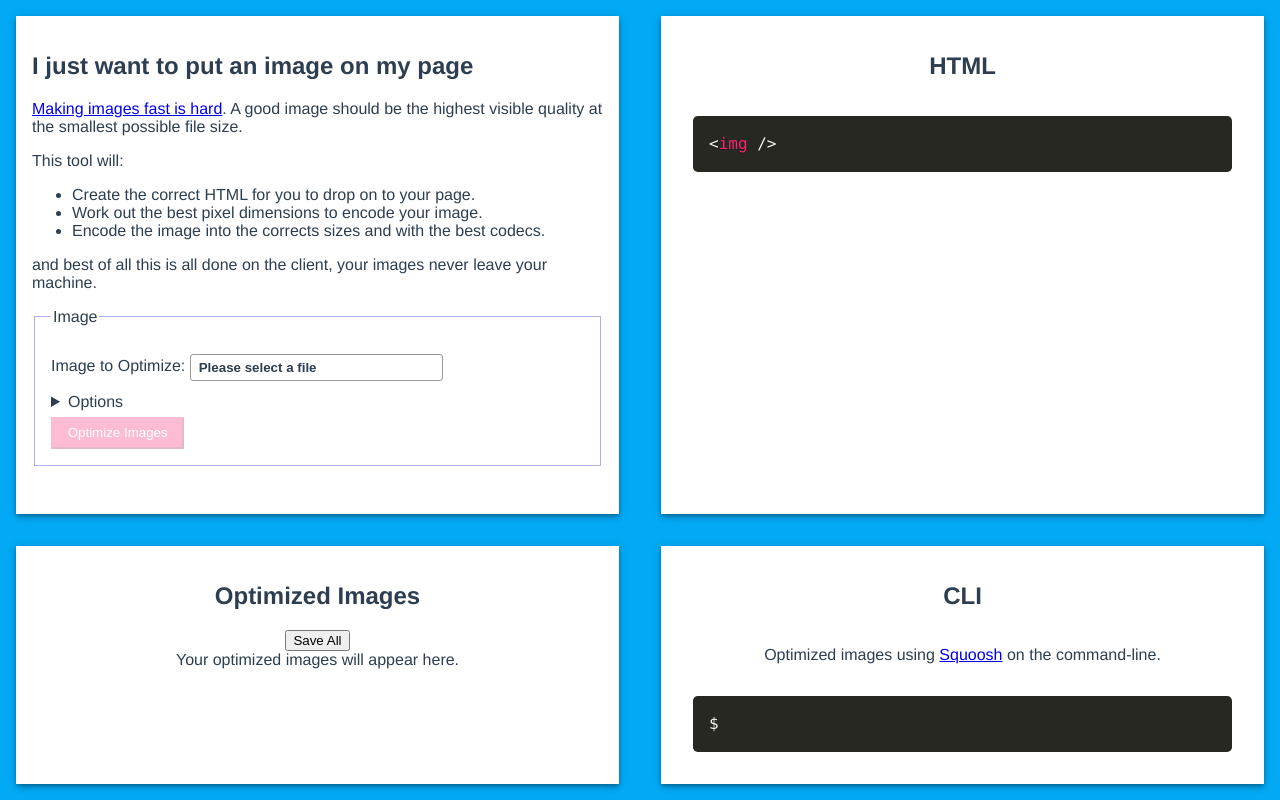
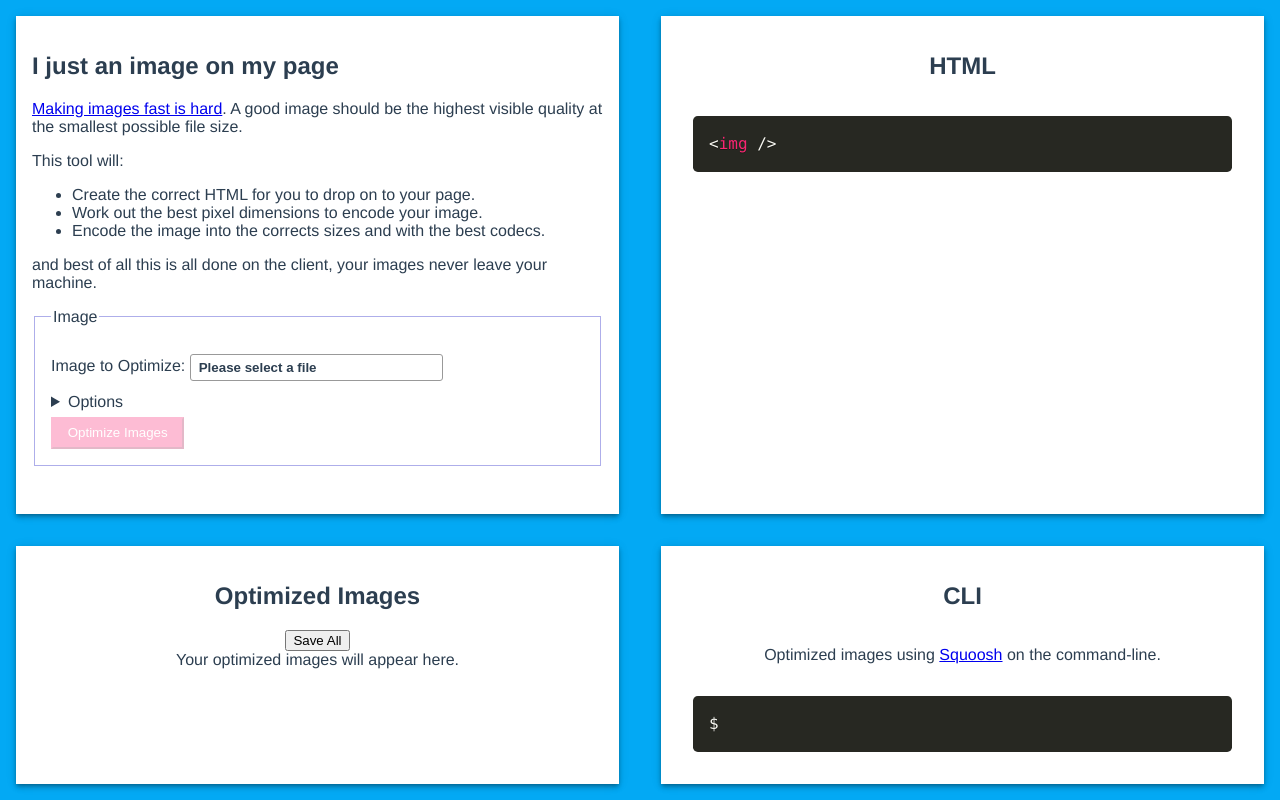
Before and after one commit to PaulKinlan/just-gimme-an-img, a website built with Vite: page index.html in a window 1280 px wide. Built offline with nearby package versions, Linux system fonts and the light colour scheme.

Commit message:
Make the title clearer

```diff
--- a/index.html
+++ b/index.html
@@ -39,7 +39,7 @@
     <div id="app">
       <section id="dropbox">
         <div id="instructions">
-          <h2>I just want to put an image on my page</h2>
+          <h2>I just an image on my page</h2>
           <p><a href="https://paul.kinlan.me/images-are-still-too-hard/">Making images fast is hard</a>. A good image should be the highest visible quality at the smallest possible file size.</p>
           <p>This tool will:</p>
           <ul>
```
